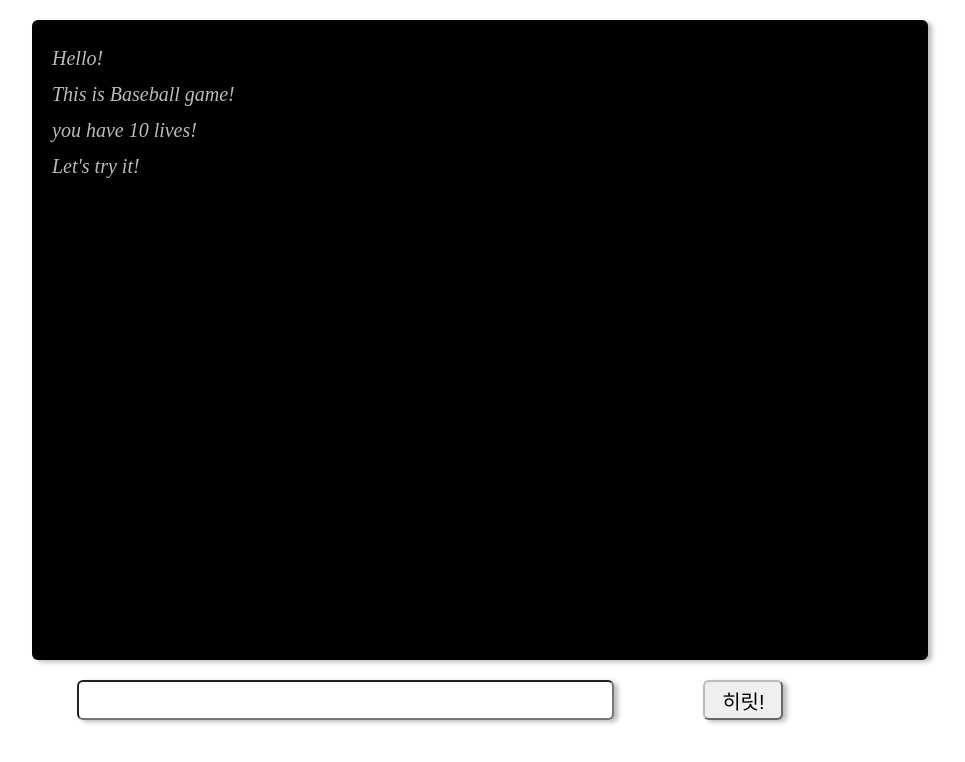
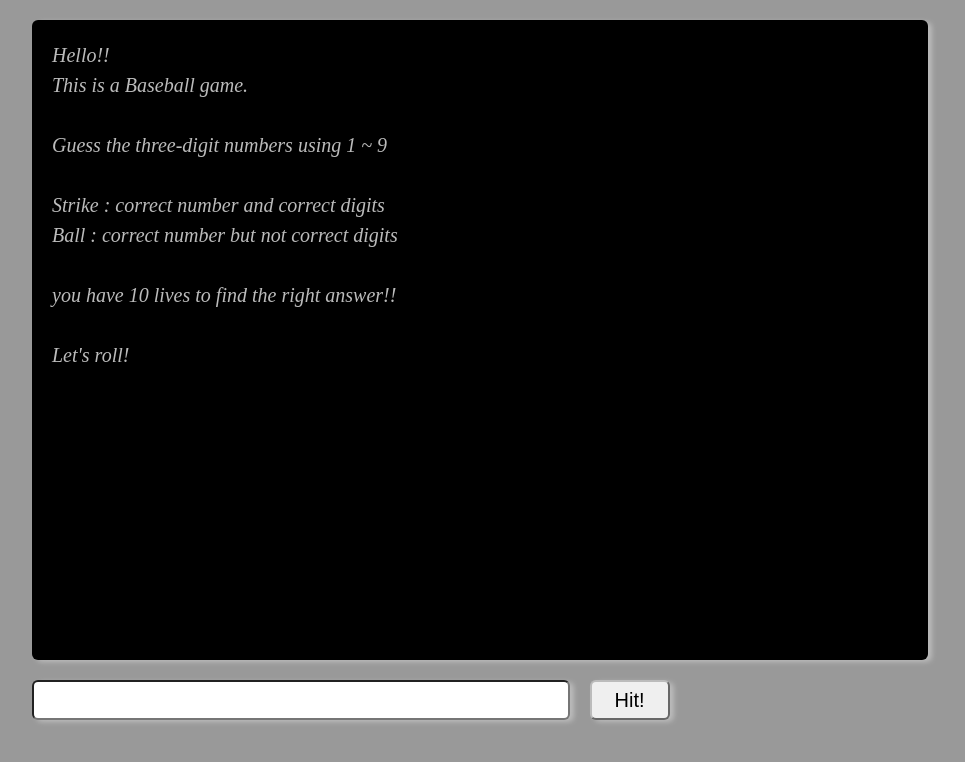
Before and after one commit to racrowth/BaseballGame, a plain HTML site: page index.html in a window 1280 px wide. Shown: the whole page, without its empty margins (160-1125 px from the left). Drawn offline with Linux system fonts and the light colour scheme.

Commit message:
Add files via upload

```diff
--- a/index.html
+++ b/index.html
@@ -10,14 +10,21 @@
 
     <div id="container">
         <div id="gameBox">
-            <span>Hello!<br>
-            This is Baseball game!<br>
-            you have 10 lives!<br>
-            Let's try it!</span>
+            <span>Hello!!<br>
+                This is a Baseball game.<br>
+                <br>
+                Guess the three-digit numbers using 1 ~ 9<br>
+                <br>
+                Strike : correct number and correct digits<br>
+                Ball : correct number but not correct digits<br>
+                <br>
+                you have 10 lives to find the right answer!!<br>
+                <br>
+                Let's roll!</span>
         </div>
         <div id="inputBox">
-            <input type="text" id="inputNumber">
-            <button id="submit">히릿!</button>
+            <input type="text" id="inputNumber" inputmode="numeric" pattern="[0-9]*"/>
+            <button id="submit">Hit!</button>
         </div>
         <div id="warningMsg"></div>
     </div>
--- a/main.js
+++ b/main.js
@@ -71,8 +71,8 @@ function 아까했던숫자인지검사(Arr) {
 
 function 리셋() {
     번호생성();
-    document.getElementById("gameBox").innerHTML = ""
-    inputHistory = []
+    document.getElementById("gameBox").innerHTML = "";
+    inputHistory = [];
 }
 
 function 첫게임확인() {
@@ -122,11 +122,13 @@ document.getElementById("submit").addEventListener("click", function(){
     if (strike == 3) {
         document.getElementById("gameBox").innerHTML += `<span id="end">축하합니다! 정답입니다!<span>`;
         lives = 10;
+        inputHistory = [];
     }
 
     if (lives == 0) {
         document.getElementById("gameBox").innerHTML += `<span id="end">기회 끝! 아쉽네요! 다시 도전하세요!<span>`;
         lives = 10;
+        inputHistory = [];
     }
 
 })
--- a/style.css
+++ b/style.css
@@ -3,6 +3,10 @@
     padding : 0;
     box-sizing : border-box;
     font-size : 20px;
+}
+
+body {
+    background-color : #999;
 }
 
 #container {
@@ -25,10 +29,11 @@
     box-shadow: 0.2rem 0.1rem 0.25rem #bbb;
     border-radius : 0.3rem;
     display : block;
+    overflow : overlay;
 
     margin : 1rem 0;
     padding : 1.0rem;
-    line-height : 1.8rem;
+    line-height : 1.5rem;
 }
 
 #gameBox span {
@@ -61,7 +66,7 @@
 #submit {
     height : 100%;
     width : 4rem;
-    margin : 0 5rem 0 0;
+    margin : 0 auto 0 1rem;
     border-radius : 0.3rem;
     border-color : #bbb;
     box-shadow: 0.2rem 0.1rem 0.25rem #bbb;
```
